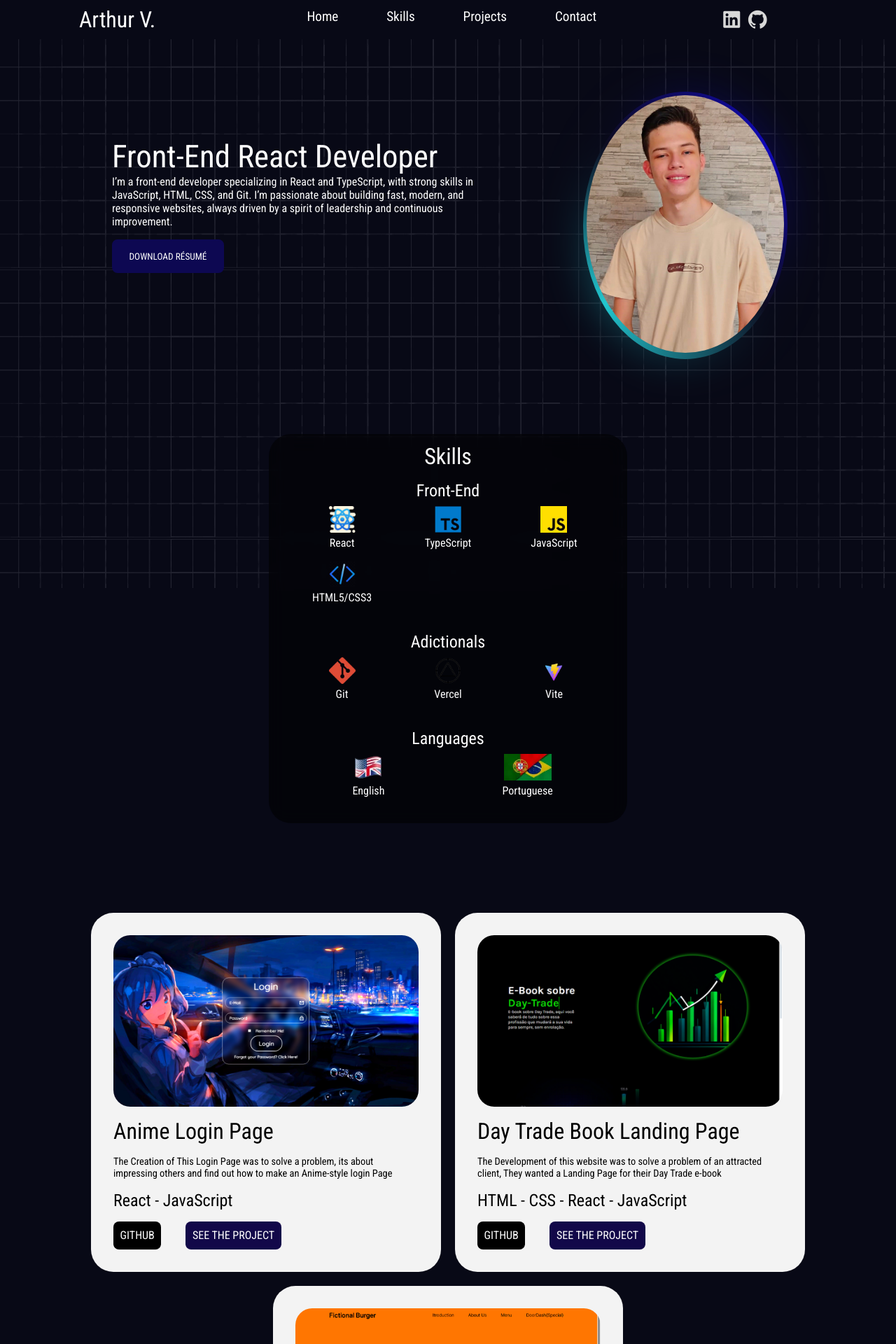
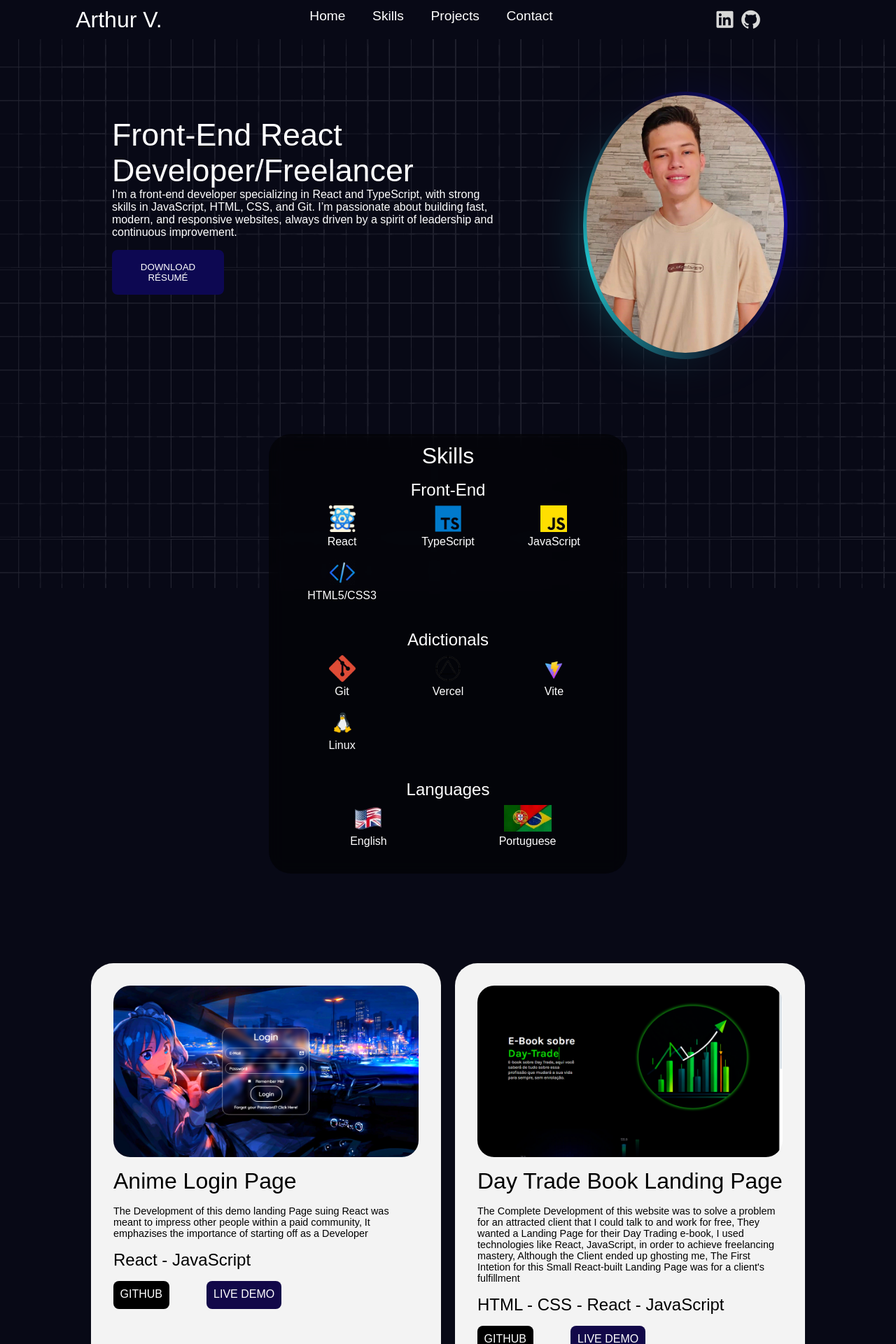
Before and after one commit to TuttaDaWeb/Protfolio-React, a React (Vite) app in the folder portfolio/: page / in a window 1280 px wide. Shown: the top 1920 px of the page at 70% size. Built offline with nearby package versions, Linux system fonts and the light colour scheme.

Commit message:
thientuieth-fifth commit

```diff
--- a/portfolio/src/App.css
+++ b/portfolio/src/App.css
@@ -4,9 +4,9 @@
     box-sizing: border-box;
     padding: 0;
     margin: 0;
-    font-family: "Roboto Condensed", sans-serif;
+    font-family: "Outfit", sans-serif;
     font-optical-sizing: auto;
-    font-weight: 400;
+    font-weight: 300;
     font-style: normal;
 }
 body{
--- a/portfolio/src/pages/Skills/skills.tsx
+++ b/portfolio/src/pages/Skills/skills.tsx
@@ -7,6 +7,7 @@ import GitIcon from './../../assets/git-icon-logo.webp'
 import VercelIcon from './../../assets/vercel.webp'
 import PortugueseIcon from './../../assets/portugueseIcon.webp'
 import ViteIcon from './../../assets/vite-icon.png'
+import LinuxIcon from './../../assets/Icons8_flat_linux.svg.png'
 import './skills.css'
 
 interface SectionProps {
@@ -30,6 +31,7 @@ function Skills({ refProp }: SectionProps) {
           { skill: "Git", icon: GitIcon },
           { skill: "Vercel", icon: VercelIcon},
           { skill: "Vite", icon: ViteIcon},
+          { skill: "Linux", icon: LinuxIcon}
         ]
       },{
         type: "Languages",
--- a/portfolio/src/pages/mainPart/mainPart.css
+++ b/portfolio/src/pages/mainPart/mainPart.css
@@ -38,7 +38,7 @@
     background: #0d0852;
     padding: 0.6rem;
     width: 12em;
-    height: 3rem;
+    height: 4rem;
     border: 2px #0d0852 solid;
     border-radius: 0.5rem;
     color: white;
--- a/portfolio/src/pages/mainPart/mainPart.tsx
+++ b/portfolio/src/pages/mainPart/mainPart.tsx
@@ -15,7 +15,7 @@ function Main({refProp}: SectionProps){
                 <img src={Picture} alt=""/>
             </div>
             <div className="name">
-                <h2>Front-End React Developer</h2>
+                <h2>Front-End React Developer/Freelancer</h2>
                 <div className="desc">
                     <p>I’m a front-end developer specializing in React and TypeScript, with strong skills in JavaScript, HTML, CSS, and Git. I’m passionate about building fast, modern, and responsive websites, always driven by a spirit of leadership and continuous improvement.</p>
                 </div>
--- a/portfolio/src/pages/navbar/navBar.css
+++ b/portfolio/src/pages/navbar/navBar.css
@@ -16,6 +16,12 @@
     display: flex;
     flex-direction: row;
     justify-content: space-around;
+}
+.space{
+    display: flex;
+    width: 80%;
+    flex-direction: row;
+    justify-content: space-between;
 }
 .buttons-space{
     width: 58%;
@@ -75,7 +81,7 @@
 }
 @media(max-width: 849px){
     .buttons-space{
-        width: 75%;
+        width: 95%;
     }
 }
 @media(max-width: 679px){
@@ -92,7 +98,7 @@
         right: 0;
         top: 0;
         background-color: rgb(4, 3, 71);
-        width: 35vw;
+        width: 80%;
         height: 100%;
         display: flex;
         flex-direction: column;
@@ -101,17 +107,23 @@
         animation: start-in .2s 1;
     }
     .nav .menu.active .menu_space{
-        width: 32vw;
-        height: 45vh;
+        width: 100%;
+        height: 60%;
         flex-direction: column;
         margin-top: 15px;
     }
-    .nav .menu.active .buttons-space{
+    .nav .menu.active .space{
         width: 100%;
-        height: 90%;
+        height: 30vh;
+        display: flex;
         flex-direction: column;
     }
-    .nav .menu.active .social-networks{
+    .nav .menu.active .space .buttons-space{
+        width: 100%;
+        height: 100%;
+        flex-direction: column;
+    }
+    .nav .menu.active .space .social-networks{
         justify-content: center;
     }
     .nav .menu.closing{
--- a/portfolio/src/pages/navbar/navBar.tsx
+++ b/portfolio/src/pages/navbar/navBar.tsx
@@ -35,6 +35,7 @@ function NavBar({onHomeClick, onSkillsClick, onProjectClick, onContactClick}: Na
             <div className={`menu ${toggle ? 'active' : ''} ${isClosing ? 'closing' : ''}`}>
                 <div className="menu_space">
                     <div className="close-part2" onClick={handletoggle}><i className="ri-close-line"></i></div>
+                    <div className="space">
                         <div className="buttons-space">
                             <a onClick={onHomeClick}>Home</a>
                             <a onClick={onSkillsClick}>Skills</a>
@@ -48,6 +49,7 @@ function NavBar({onHomeClick, onSkillsClick, onProjectClick, onContactClick}: Na
                     </div>
                 </div>
             </div>
+        </div>
         </>
     )
 }
--- a/portfolio/src/pages/projects/projects.css
+++ b/portfolio/src/pages/projects/projects.css
@@ -50,9 +50,11 @@
     cursor: pointer;
 }
 .github-redirect{
+    font-weight: 500;
     background-color: black;
 }
 .deployment-redirect{
+    font-weight: 500;
     background-color: rgb(18, 8, 73);
 }
 @media(max-width: 532px){
--- a/portfolio/src/pages/projects/projects.tsx
+++ b/portfolio/src/pages/projects/projects.tsx
@@ -13,21 +13,21 @@ function Projects({ refProp }: SectionProps) {
     {
       project: "Anime Login Page",
       image: Project1,
-      description: 'The Creation of This Login Page was to solve a problem, its about impressing others and find out how to make an Anime-style login Page',
+      description: 'The Development of this demo landing Page suing React was meant to impress other people within a paid community, It emphazises the importance of starting off as a Developer',
       tools: 'React - JavaScript',
       linkDeploy: 'https://project-login-page-eta.vercel.app/',
       linkGitHub: 'https://github.com/TuttaDaWeb/Project-Login-Screen'
     },{
       project: "Day Trade Book Landing Page",
       image: Project3,
-      description: 'The Development of this website was to solve a problem of an attracted client, They wanted a Landing Page for their Day Trade e-book',
+      description: "The Complete Development of this website was to solve a problem for an attracted client that I could talk to and work for free, They wanted a Landing Page for their Day Trading e-book, I used technologies like React, JavaScript, in order to achieve freelancing mastery, Although the Client ended up ghosting me, The First Intetion for this Small React-built Landing Page was for a client's fulfillment",
       tools: 'HTML - CSS - React - JavaScript',
       linkDeploy: 'https://my-first-job-rho.vercel.app/',
       linkGitHub: 'https://github.com/TuttaDaWeb/My-First-Job'
     },{
       project: "Fictional Burger Restaurant",
       image: Project4,
-      description: 'The Creation of this website had the purpose on getting approval on as many freelancing platform as possible, particularly Workana',
+      description: 'The Full Creation of this website was just a demosntration about Hard and Soft Skills to get me approved on freeelancing Platforms, Particularly Workana. One I was approved there, I continued to submit my applications there. Intionally, Workana admistrators must have enjoyed this restaurant landing page, because, thanks to it, I could finally manage to get approval on Workana or any other Latin American Freelancing Platform, taking roughly 2 days for developing this landing page.',
       tools: 'HTML - CSS - React - JavaScript',
       linkDeploy: 'https://fictional-burger.vercel.app/',
       linkGitHub: 'https://github.com/TuttaDaWeb/fictional-burger'
@@ -46,7 +46,7 @@ function Projects({ refProp }: SectionProps) {
           <p>{project.tools}</p>
           <div className="links-redirect">
             <div className="github-redirect" onClick={() => window.open(project.linkGitHub)}>github</div>
-            <div className="deployment-redirect" onClick={() => window.open(project.linkDeploy)}>see the project</div>
+            <div className="deployment-redirect" onClick={() => window.open(project.linkDeploy)}>live demo</div>
           </div>
         </div>
       ))}
```
Also changed, not shown: portfolio/src/assets/Icons8_flat_linux.svg.png (added). Lines whose indentation alone changed are shown as unchanged.
